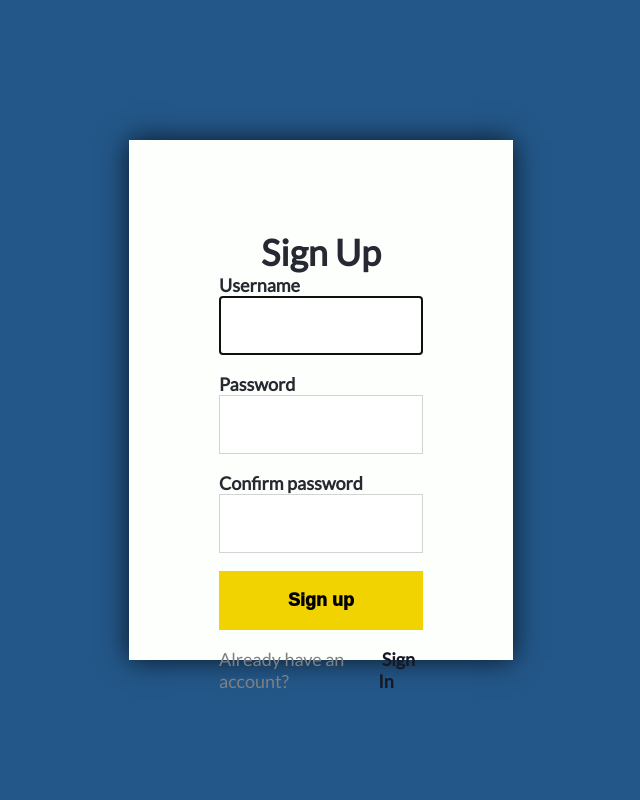
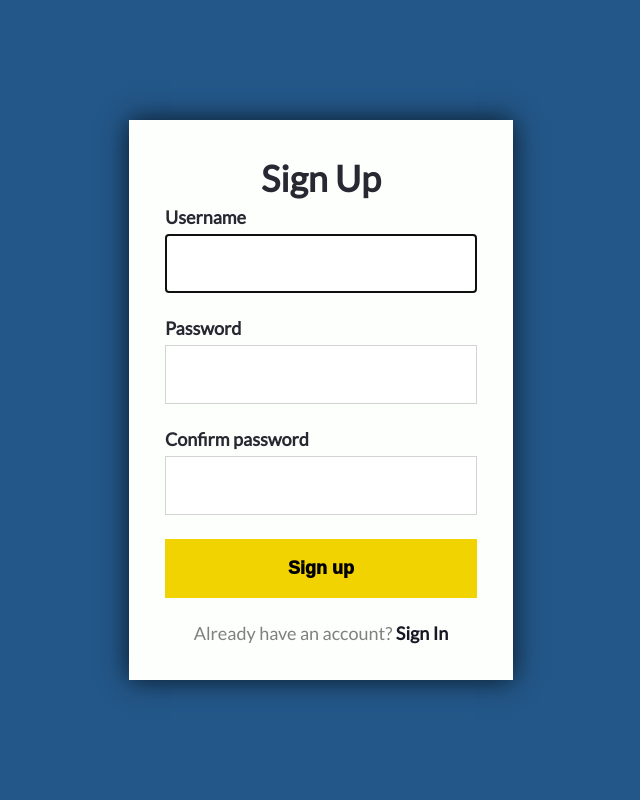
Before and after one commit to josefelq/nlp_web, a Django app: page /signup in a window 1280 px wide. Shown: the whole page, without its empty margins (319-959 px from the left). Run offline with Django 3.2, Linux system fonts and the light colour scheme.

Commit message:
finishing styles

```diff
--- a/user_example/static/style.css
+++ b/user_example/static/style.css
@@ -17,10 +17,10 @@ html {
 }
 
 .registration > div {
+  padding: 1rem;
   box-shadow: 0px 0px 26px 0px rgba(0, 0, 0, 0.75);
-  height: 70vh;
+  min-height: 70vh;
   width: 80vw;
-  padding: 2rem;
   background-color: #fdfffc;
   display: flex;
   flex-direction: column;
@@ -268,7 +268,7 @@ td {
   }
 
   .registration > div {
-    padding: 5rem;
+    padding: 2rem;
     height: 65vh;
     width: 30vw;
   }
```
